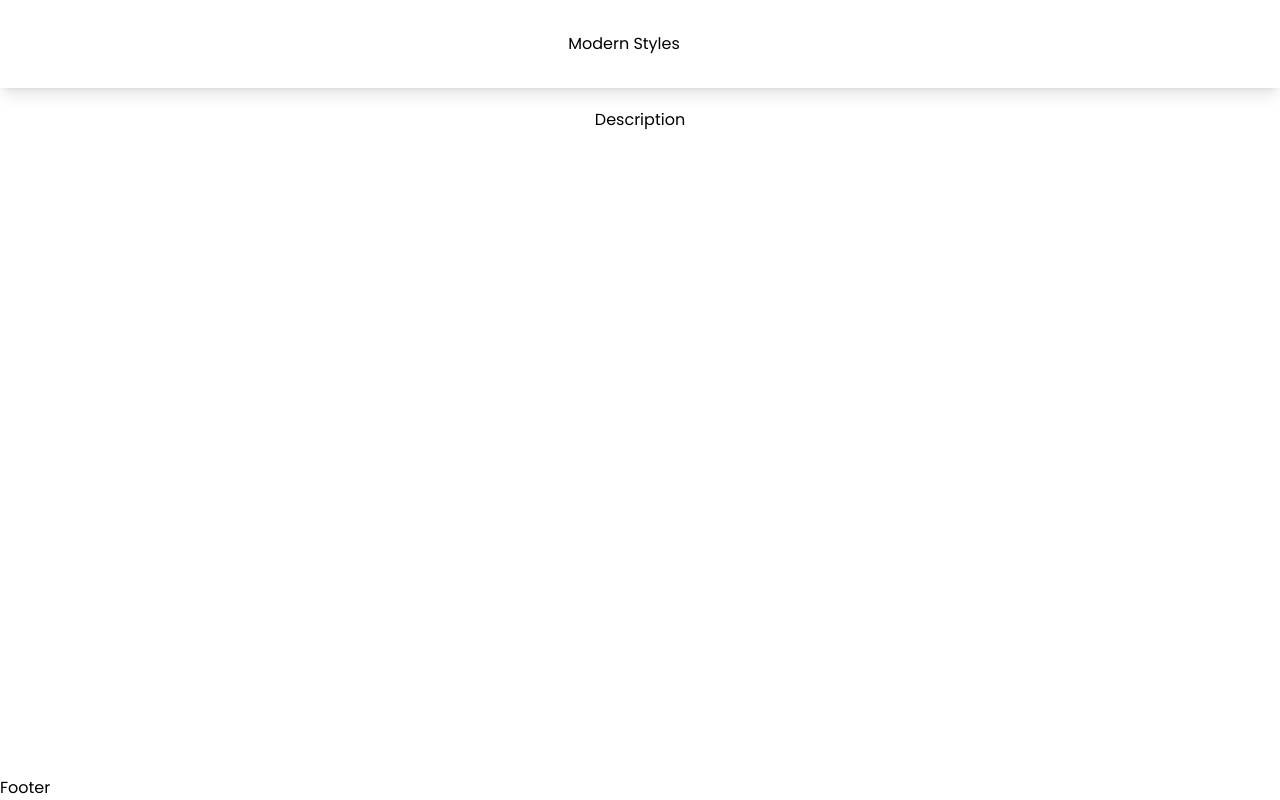
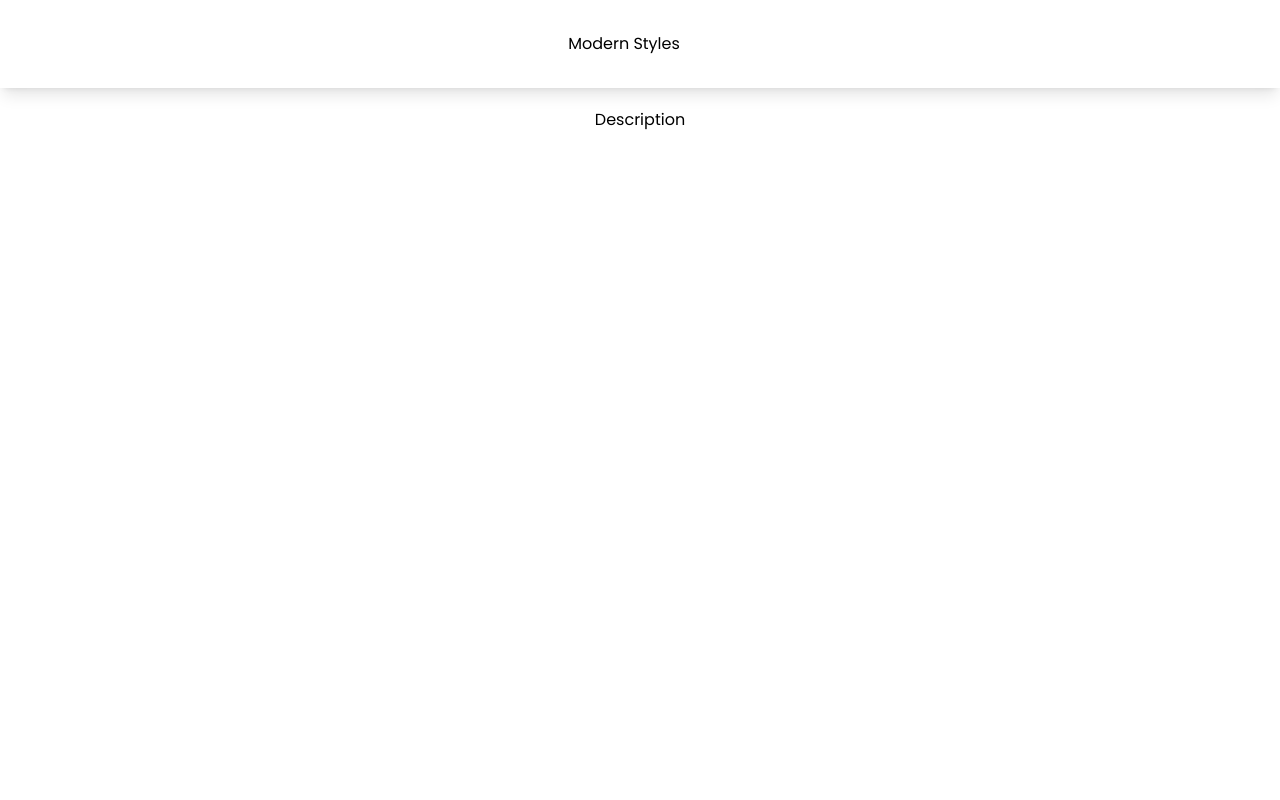
Before and after one commit to Jscorz/Next-Tailwind-E-Store, a Next.js app: page /1 in a window 1280 px wide. Built offline with nearby package versions, Linux system fonts and the light colour scheme.

Commit message:
added instagram logo to footer

```diff
--- a/components/Footer.js
+++ b/components/Footer.js
@@ -1,7 +1,13 @@
 import React from "react";
 
 function Footer() {
-  return <div>Footer</div>;
+  return (
+    <div className='grid place-items-center py-4'>
+      <a href='#'>
+        <i className='fa-brands fa-instagram transition hover:text-green-400 cursor pointer'></i>
+      </a>
+    </div>
+  );
 }
 
 export default Footer;
```
